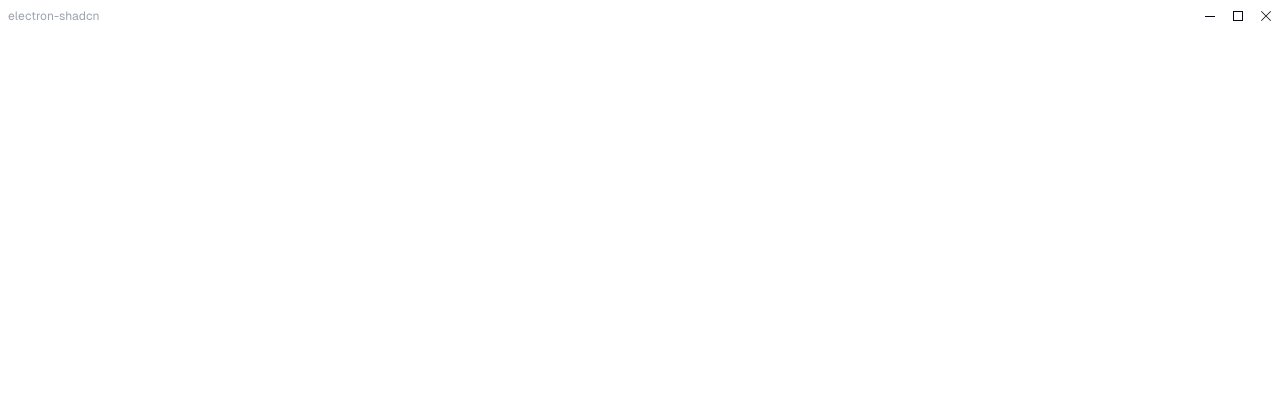
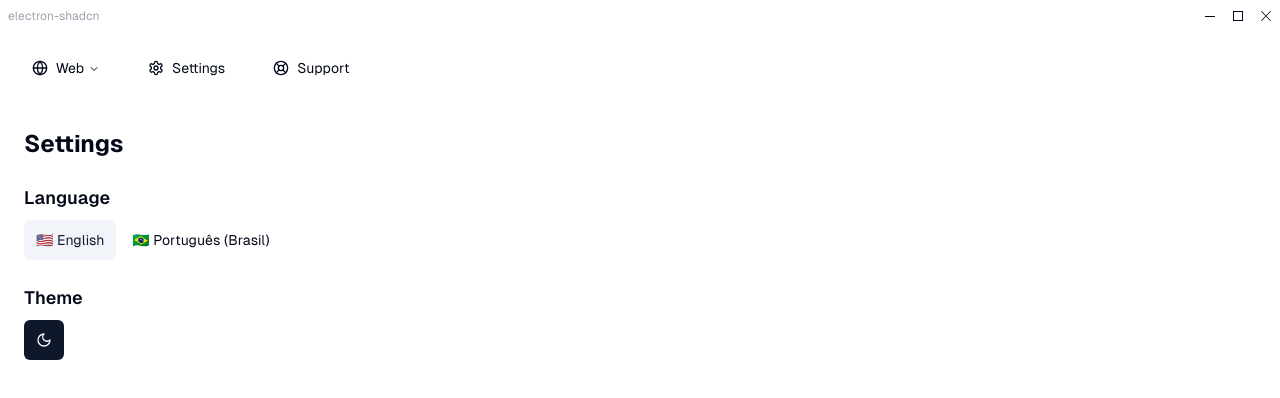
Before and after one commit to itsreverence/war-monitor, a React (Vite) app: page /settings in a window 1280 px wide. Before the commit this address had no page. Shown: the top 398 px of the page. Built offline with nearby package versions, Linux system fonts and the light colour scheme.

Commit message:
move settings to page

```diff
--- a/src/App.tsx
+++ b/src/App.tsx
@@ -4,6 +4,7 @@ import { BrowserRouter as Router, Route, Routes } from "react-router-dom";
 import HomePage from "./pages/HomePage";
 import HomeContent from "./components/HomeContent";
 import SupportPage from "./pages/SupportPage";
+import SettingsPage from "./pages/SettingsPage";
 import BaseLayout from "./layouts/BaseLayout";
 import { syncThemeWithLocal } from "./helpers/theme_helpers";
 import { useTranslation } from "react-i18next";
@@ -25,6 +26,7 @@ export default function App() {
                     <Route path="/" element={<HomePage />}>
                         <Route index element={<HomeContent />} />
                         <Route path="support" element={<SupportPage />} />
+                        <Route path="settings" element={<SettingsPage />} />
                     </Route>
                 </Routes>
             </BaseLayout>
--- a/src/components/NavigationMenu.tsx
+++ b/src/components/NavigationMenu.tsx
@@ -13,7 +13,6 @@ import {
   NavigationMenuTrigger,
   navigationMenuTriggerStyle,
 } from "@/components/ui/navigation-menu"
-import SettingsContent from "./SettingsContent"
 
 export function MainNavigationMenu() {
   const navigate = useNavigate()
@@ -45,13 +44,13 @@ export function MainNavigationMenu() {
           </NavigationMenuContent>
         </NavigationMenuItem>
         <NavigationMenuItem>
-          <NavigationMenuTrigger>
+          <NavigationMenuLink
+            className={navigationMenuTriggerStyle()}
+            onClick={() => navigate("/settings")}
+          >
             <SettingsIcon className="mr-2 h-4 w-4" />
-            {t('nav.settings')}
-          </NavigationMenuTrigger>
-          <NavigationMenuContent>
-            <SettingsContent />
-          </NavigationMenuContent>
+            {t('nav.settings.title')}
+          </NavigationMenuLink>
         </NavigationMenuItem>
         <NavigationMenuItem>
           <NavigationMenuLink
--- a/src/components/SettingsContent.tsx
+++ /dev/null
@@ -1,18 +0,0 @@
-import React from "react"
-import LangToggle from "./LangToggle"
-import ToggleTheme from "./ToggleTheme"
-
-export default function SettingsContent() {
-  return (
-    <div className="p-4 w-56">
-      <div className="mb-4">
-        <h3 className="mb-2 text-sm font-medium">Language</h3>
-        <LangToggle />
-      </div>
-      <div>
-        <h3 className="mb-2 text-sm font-medium">Theme</h3>
-        <ToggleTheme />
-      </div>
-    </div>
-  )
-}
--- a/src/localization/i18n.ts
+++ b/src/localization/i18n.ts
@@ -21,7 +21,11 @@ i18n.use(initReactI18next).init({
                         translation: "Translation",
                         translationDescription: "Convert text between languages"
                     },
-                    settings: "Settings",
+                    settings: {
+                        title: "Settings",
+                        language: "Language",
+                        theme: "Theme"
+                    },
                     support: "Support"
                 }
             },
@@ -43,7 +47,11 @@ i18n.use(initReactI18next).init({
                         translation: "Tradução",
                         translationDescription: "Converta texto entre idiomas"
                     },
-                    settings: "Configurações",
+                    settings: {
+                        title: "Configurações",
+                        language: "Idioma",
+                        theme: "Tema"
+                    },
                     support: "Suporte"
                 }
             },
--- /dev/null
+++ b/src/pages/SettingsPage.tsx
@@ -0,0 +1,24 @@
+import React from 'react';
+import { useTranslation } from "react-i18next";
+import LangToggle from "@/components/LangToggle";
+import ToggleTheme from "@/components/ToggleTheme";
+
+export default function SettingsPage() {
+  const { t } = useTranslation();
+
+  return (
+    <div className="p-6">
+      <h1 className="text-2xl font-bold mb-6">{t('nav.settings.title')}</h1>
+      <div className="space-y-6">
+        <div>
+          <h2 className="text-lg font-semibold mb-2">{t('nav.settings.language')}</h2>
+          <LangToggle />
+        </div>
+        <div>
+          <h2 className="text-lg font-semibold mb-2">{t('nav.settings.theme')}</h2>
+          <ToggleTheme />
+        </div>
+      </div>
+    </div>
+  );
+}
```
